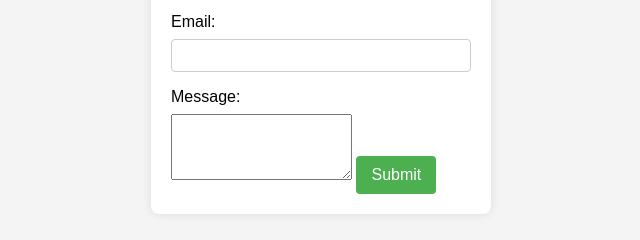
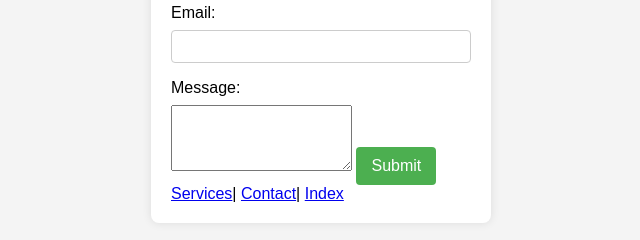
Before and after one commit to Tushar-exe/SDM_Exam, a website: page Public/contact.html in a window 1280 px wide. Shown: the part 374-614 px from the top of the page, without its empty margins (319-959 px from the left). Drawn offline with Linux system fonts and the light colour scheme.

Commit message:
Update contact.html

```diff
--- a/Public/contact.html
+++ b/Public/contact.html
@@ -69,6 +69,7 @@
         <textarea id="message" name="message" rows="4" required></textarea>
 
         <button type="submit">Submit</button>
+          <a href="./services.html">Services</a>| <a href="./contact.html">Contact</a>| <a href="./index.html">Index</a>
     </form>
 
 </body>
```
